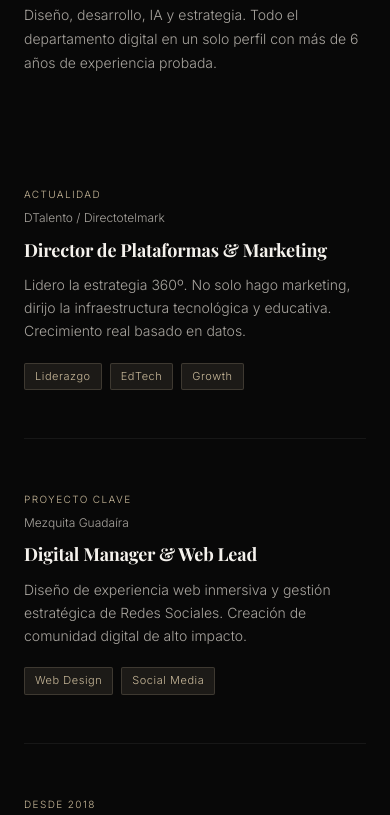
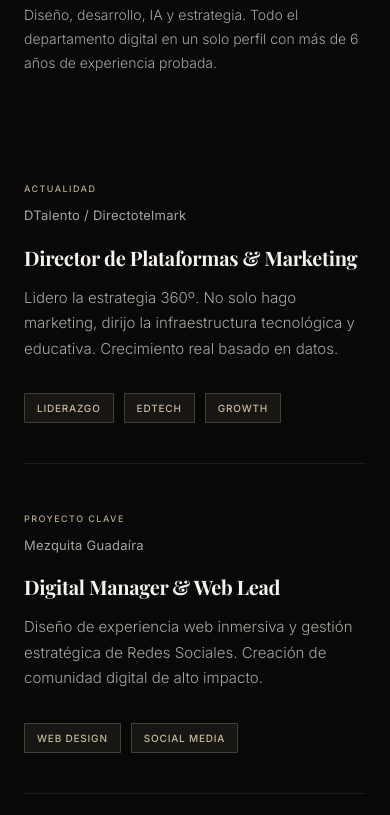
Before and after one commit to ismaelsegura-dev/portfolio, a plain HTML site: page index.html in a window 390 px wide. Shown: the part 2975-3790 px from the top of the page. Drawn offline with nearby package versions, Linux system fonts and the light colour scheme; a web font is replaced by a local one.

Commit message:
refactor: mejorar visualmente la sección de trayectoria
- Aumentado padding y gap para mejor espaciado editorial
- Añadido line accent (3px) que crece en hover
- Sticky positioning para fechas/empresa en desktop
- Tipografía más grande y impactante (20-32px)
- Tags mejorados: uppercase, mejor contraste, hover effect
- Mejor separación visual entre items (border más sutil)
- Responsive mejorado para mobile
- Transiciones suaves y premium

```diff
--- a/styles.css
+++ b/styles.css
@@ -598,37 +598,62 @@ body:has(button:hover) .cursor-ring {
 .experience-list {
     display: flex;
     flex-direction: column;
+    gap: 0;
 }
 
 .exp-item {
     display: grid;
-    grid-template-columns: 260px 1fr;
-    gap: 48px;
-    padding: 48px 0;
-    border-bottom: 1px solid rgba(255,255,255,0.06);
+    grid-template-columns: 220px 1fr;
+    gap: 60px;
+    padding: 64px 0;
+    border-bottom: 1px solid rgba(255,255,255,0.08);
     opacity: 1;
     transform: translateY(0);
-    transition: opacity 0.6s var(--ease-out), transform 0.6s var(--ease-out);
+    transition: all 0.6s var(--ease-out);
+    position: relative;
 }
+
+.exp-item::before {
+    content: '';
+    position: absolute;
+    left: 0;
+    top: 0;
+    width: 3px;
+    height: 0;
+    background: var(--accent);
+    transition: height 0.8s var(--ease-out) 0.2s;
+}
+
+.exp-item:hover::before {
+    height: 100%;
+}
+
 .exp-item.visible { opacity: 1; transform: translateY(0); }
 
 .exp-left {
     display: flex;
     flex-direction: column;
-    gap: 6px;
-    padding-top: 4px;
+    gap: 8px;
+    padding-top: 8px;
+    position: sticky;
+    top: calc(var(--nav-height) + 40px);
+    height: fit-content;
 }
 
 .exp-period {
-    font-size: 10px;
-    letter-spacing: 0.14em;
+    font-size: 9px;
+    letter-spacing: 0.16em;
     text-transform: uppercase;
     color: var(--accent);
+    font-weight: 500;
+    opacity: 0.9;
 }
 
 .exp-company {
-    font-size: 12px;
+    font-size: 13px;
     color: var(--grey-light);
+    font-weight: 400;
+    letter-spacing: 0.02em;
 }
 
 .exp-right {
@@ -639,34 +664,44 @@ body:has(button:hover) .cursor-ring {
 
 .exp-role {
     font-family: var(--font-serif);
-    font-size: clamp(18px, 2vw, 28px);
+    font-size: clamp(20px, 2.2vw, 32px);
     font-weight: 700;
-    letter-spacing: -0.01em;
+    letter-spacing: -0.015em;
     color: var(--white);
-    line-height: 1.2;
+    line-height: 1.15;
+    margin-bottom: 4px;
 }
 
 .exp-desc {
-    font-size: 14px;
+    font-size: 15px;
     color: var(--grey-light);
-    line-height: 1.65;
+    line-height: 1.7;
+    margin-bottom: 8px;
 }
 
 .exp-tags {
     display: flex;
-    gap: 8px;
+    gap: 10px;
     flex-wrap: wrap;
-    margin-top: 8px;
+    margin-top: 12px;
 }
 
 .exp-tags span {
-    font-size: 11px;
-    padding: 4px 10px;
-    background: rgba(201, 185, 154, 0.1);
-    border: 1px solid rgba(201, 185, 154, 0.2);
-    border-radius: 2px;
+    font-size: 10px;
+    padding: 6px 12px;
+    background: rgba(201, 185, 154, 0.08);
+    border: 1px solid rgba(201, 185, 154, 0.25);
+    border-radius: 1px;
     color: var(--accent);
-    letter-spacing: 0.05em;
+    letter-spacing: 0.08em;
+    text-transform: uppercase;
+    font-weight: 500;
+    transition: all 0.3s ease;
+}
+
+.exp-item:hover .exp-tags span {
+    background: rgba(201, 185, 154, 0.15);
+    border-color: var(--accent);
 }
 
 /* --- ARSENAL --- */
@@ -954,7 +989,13 @@ body:has(button:hover) .cursor-ring {
 
     .exp-item {
         grid-template-columns: 1fr;
-        gap: 12px;
+        gap: 20px;
+        padding: 40px 0;
+    }
+
+    .exp-left {
+        position: static;
+        top: auto;
     }
 
     .footer-inner {
```
